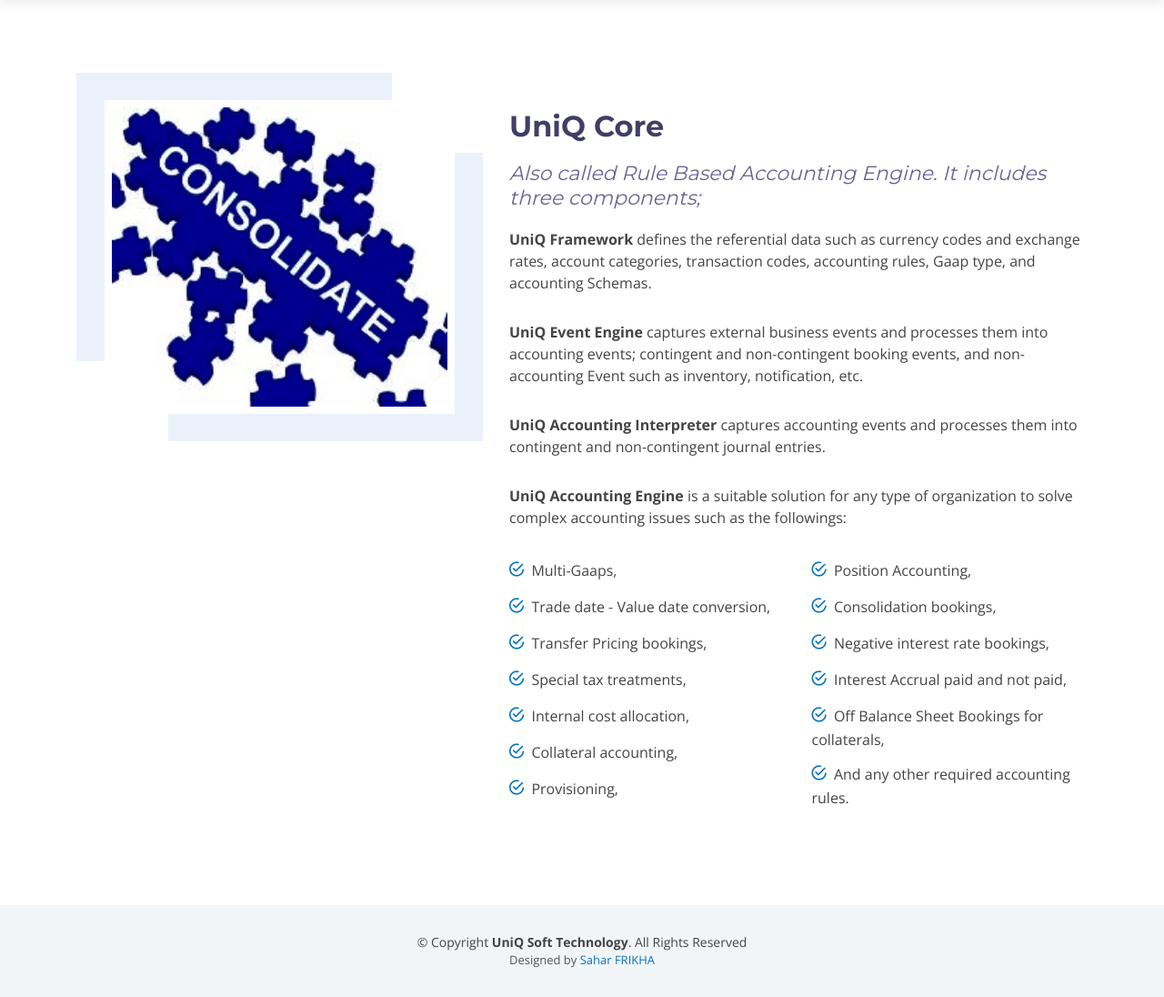
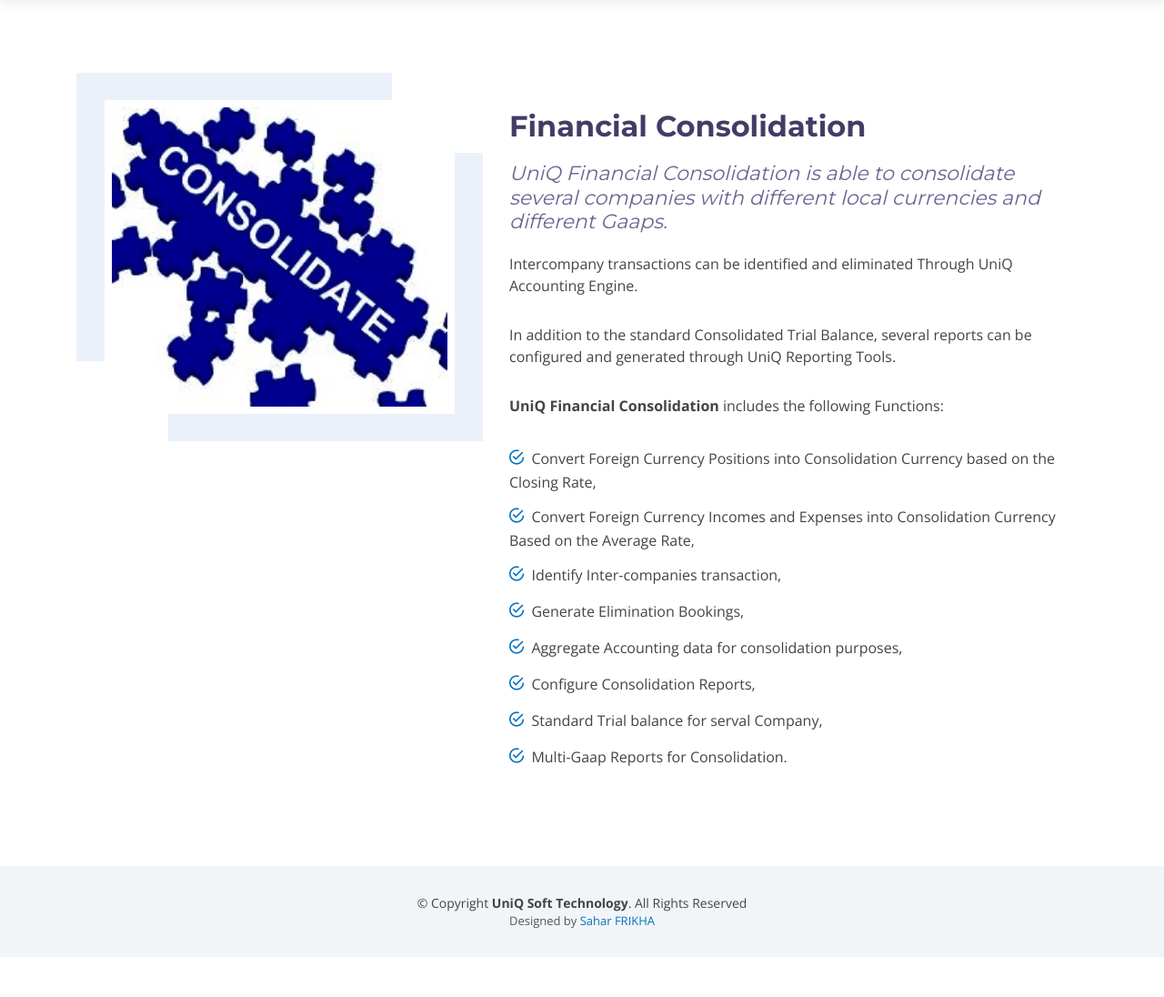
Before and after one commit to sahar-frikha/UniQ-Soft-Technology, a PHP site: page /FinancialConsolidation.html in a window 1280 px wide. Shown: the part 127-1223 px from the top of the page at 91% size. After the commit the page ends 1179 px from the top, so only its background shows below. Run offline with PHP 8.4, Linux system fonts and the light colour scheme; some web fonts are replaced.

Commit message:
after meeting changes

```diff
--- a/FinancialConsolidation.html
+++ b/FinancialConsolidation.html
@@ -117,11 +117,11 @@
             <div class="sol-wrap">
               <img src="assets/img/Consolidation.jpg" class="img-fluid" alt="">
               <div class="sol-info">
-                <h4><a href="UniQCore.html">UniQ Core</a></h4>
-                <p>UniQ Core</p>
+                <h4><a href="FinancialConsolidation.html">Financial Consolidation</a></h4>
+                <p>Financial Consolidation</p>
                 <div>
                   <a href="assets/img/Consolidation.jpg" data-gall="PortfolioGallery" title="UniQ Core" class="link-preview venobox"><i class="ion ion-eye"></i></a>
-                  <a href="UniQCore.html" class="link-details" title="More Details"><i class="ion ion-android-open"></i></a>
+                  <a href="FinancialConsolidation.html" class="link-details" title="More Details"><i class="ion ion-android-open"></i></a>
                 </div>
               </div>
             </div>
@@ -130,33 +130,22 @@
 
         <div class="col-lg-7 col-md-6">
           <div class="sol-content" data-aos="fade-left" data-aos-delay="100">
-            <h2>UniQ Core</h2>
-            <h3>Also called Rule Based Accounting Engine. It includes three components;</h3>
-            <p><b>UniQ Framework</b> defines the referential data such as currency
-            codes and exchange rates, account categories, transaction codes,
-            accounting rules, Gaap type, and accounting Schemas.</p>
-            <p><b>UniQ Event Engine </b>captures external business events and processes
-            them into accounting events; contingent and non-contingent booking events, and non-accounting Event such as inventory, notification, etc.</p>
-            <p><b>UniQ Accounting Interpreter</b> captures accounting events and processes them into contingent and non-contingent journal entries.</p>
-            <p><b>UniQ Accounting Engine</b> is a suitable solution for any type of organization to solve complex accounting issues such as the followings: </p>
+            <h2>Financial Consolidation</h2>
+            <h3>UniQ Financial Consolidation is able to consolidate several companies with different local currencies and different Gaaps.</h3>
+            <p>Intercompany transactions can be identified and eliminated Through UniQ Accounting Engine.</p>
+            <p>In addition to the standard Consolidated Trial Balance, several reports can be configured and generated through UniQ Reporting Tools.</p>
+            <p><b>UniQ Financial Consolidation</b> includes the following Functions: </p>
             <ul>
               <div class="row">
-                <div class="col-lg-6 col-md-6">
-                  <li><i class="ion-android-checkmark-circle"></i> Multi-Gaaps,</li>
-                  <li><i class="ion-android-checkmark-circle"></i> Trade date - Value date conversion,</li>
-                  <li><i class="ion-android-checkmark-circle"></i> Transfer Pricing bookings,</li>
-                  <li><i class="ion-android-checkmark-circle"></i> Special tax treatments, </li>
-                  <li><i class="ion-android-checkmark-circle"></i> Internal cost allocation,</li>
-                  <li><i class="ion-android-checkmark-circle"></i> Collateral accounting, </li>
-                  <li><i class="ion-android-checkmark-circle"></i> Provisioning, </li>
-                </div>
-                <div class="col-lg-6 col-md-6">
-                  <li><i class="ion-android-checkmark-circle"></i> Position Accounting,</li>
-                  <li><i class="ion-android-checkmark-circle"></i> Consolidation bookings,</li>
-                  <li><i class="ion-android-checkmark-circle"></i> Negative interest rate bookings,</li>
-                  <li><i class="ion-android-checkmark-circle"></i> Interest Accrual paid and not paid, </li>
-                  <li><i class="ion-android-checkmark-circle"></i> Off Balance Sheet Bookings for collaterals,</li>
-                  <li><i class="ion-android-checkmark-circle"></i> And any other required accounting rules. </li>
+                <div class="col-lg-12 col-md-6">
+                  <li><i class="ion-android-checkmark-circle"></i> Convert Foreign Currency Positions into Consolidation Currency based on the Closing Rate,</li>
+                  <li><i class="ion-android-checkmark-circle"></i> Convert Foreign Currency Incomes and Expenses into Consolidation Currency Based on the Average Rate,</li>
+                  <li><i class="ion-android-checkmark-circle"></i> Identify Inter-companies transaction,</li>
+                  <li><i class="ion-android-checkmark-circle"></i> Generate Elimination Bookings, </li>
+                  <li><i class="ion-android-checkmark-circle"></i> Aggregate Accounting data for consolidation purposes,</li>
+                  <li><i class="ion-android-checkmark-circle"></i> Configure Consolidation Reports, </li>
+                  <li><i class="ion-android-checkmark-circle"></i> Standard Trial balance for serval Company, </li>
+                  <li><i class="ion-android-checkmark-circle"></i> Multi-Gaap Reports for Consolidation.</li>
                 </div>
               </div>
             </ul>
--- a/assets/css/style.css
+++ b/assets/css/style.css
@@ -1637,7 +1637,7 @@
   color: #0773c0;
 }
 .about-lists .content-item p .read-more-content {
-  color: #aaaaaa;
+  color: #8A8888;
   font-size: 15px;
   margin: 0;
   padding: 0;
@@ -1660,7 +1660,7 @@
   color: #0773c0;
 }
 .about-lists .content-item p {
-  color: #aaaaaa;
+  color: #8A8888;
   font-size: 15px;
   margin: 0;
   padding: 0;
@@ -1782,6 +1782,15 @@
   color: #0773c0;
 }
 
+#whyUs h3{
+  color: #db0f0f;
+}
+
+#solWhy h6{
+  color: #0773c0;
+  font-style: bold;
+}
+
 #solWhy {
   padding: 20px 0;
 }
```
Also changed, not shown: contact_me2.php (added, +49 -0 lines), index.html (+41 -7 lines).
